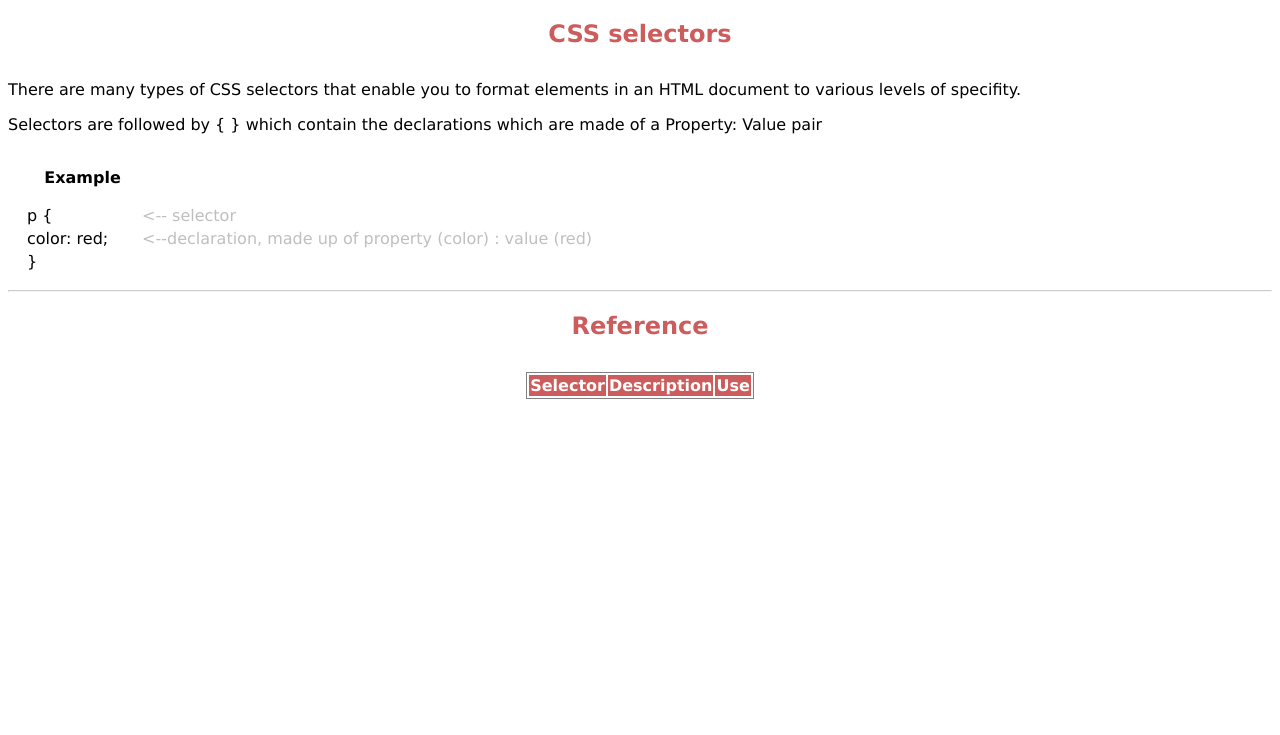
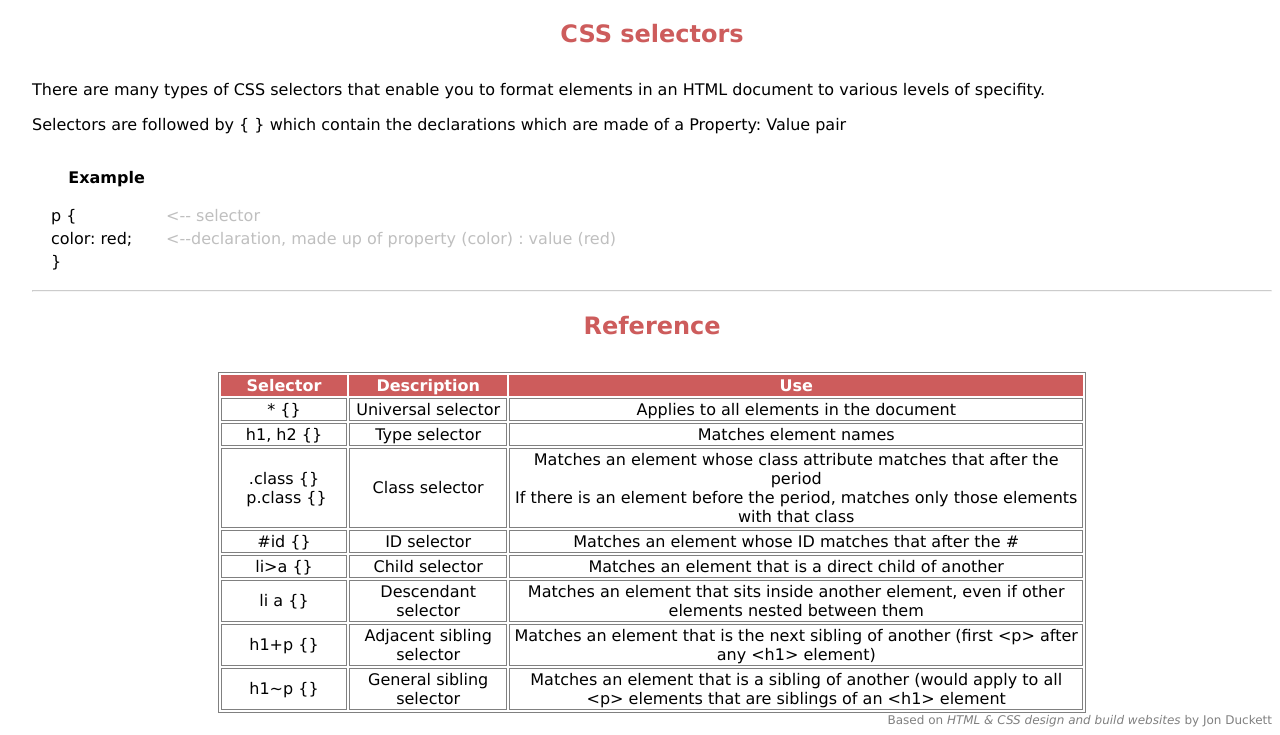
Before and after one commit to andykanu/octosite, a plain HTML site: page cheat_sheet.html in a window 1280 px wide. Shown: the part 88-823 px from the top of the page. Before the commit the page ends 800 px from the top, so only its background shows below. Drawn offline with Linux system fonts and the light colour scheme.

Commit message:
Updated with final CSS selectors table

```diff
--- a/cheat_sheet.html
+++ b/cheat_sheet.html
@@ -49,6 +49,50 @@
         <th>Description</th>
         <th>Use</th>
       </thead>
+      <tr>
+        <td>* {}</td>
+        <td>Universal selector</td>
+        <td>Applies to all elements in the document</td>
+      </tr>
+      <tr>
+        <td>h1, h2 {}</td>
+        <td>Type selector</td>
+        <td>Matches element names</td>
+      </tr>
+      <tr>
+        <td>.class {} &nbsp;p.class {}</td>
+        <td>Class selector</td>
+        <td>Matches an element whose class attribute matches that after the period<br />
+          If there is an element before the period, matches only those elements with that class
+        </td>
+      </tr>
+      <tr>
+        <td>#id {}</td>
+        <td>ID selector</td>
+        <td>Matches an element whose ID matches that after the #</td>
+      </tr>
+      <tr>
+        <td>li>a {}</td>
+        <td>Child selector</td>
+        <td>Matches an element that is a direct child of another</td>
+      </tr>
+      <tr>
+        <td>li a {}</td>
+        <td>Descendant selector</td>
+        <td>Matches an element that sits inside another element, even if other elements nested between them</td>
+      </tr>
+      <tr>
+        <td>h1+p {}</td>
+        <td>Adjacent sibling selector</td>
+        <td>Matches an element that is the next sibling of another (first &lt;p&gt; after any &lt;h1&gt; element)
+        </td>
+      </tr>
+      <tr>
+        <td>h1~p {}</td>
+        <td>General sibling selector</td>
+        <td>Matches an element that is a sibling of another (would apply to all &lt;p&gt; elements that are siblings of an &lt;h1&gt; element</td>
+      </tr>
     </table>
+    <footer>Based on <em>HTML & CSS design and build websites</em> by Jon Duckett</footer>
   </body>
 </html>
--- a/index.css
+++ b/index.css
@@ -1,6 +1,7 @@
 body {
   font-size: 16px;
   font-family: Verdana, Geneva, Tahoma, sans-serif;
+  margin-left: 32px;
 }
 
 nav {
@@ -56,10 +57,21 @@ h2 {
 .cheat-sheet {
   text-align: center;
   border: 1px gray solid;
-  margin: 32px auto;
+  max-width: 70%;
+  margin: 0 auto;
 }
 
 .cheat-table-head {
   background-color: indianred;
   color: white;
 }
+
+.cheat-sheet td {
+  border: 1px solid gray;
+}
+
+footer {
+  text-align: right;
+  font-size: 12px;
+  color: gray;
+}
```
Also changed, not shown: images/Octopus fin text logo.jpg (added).
